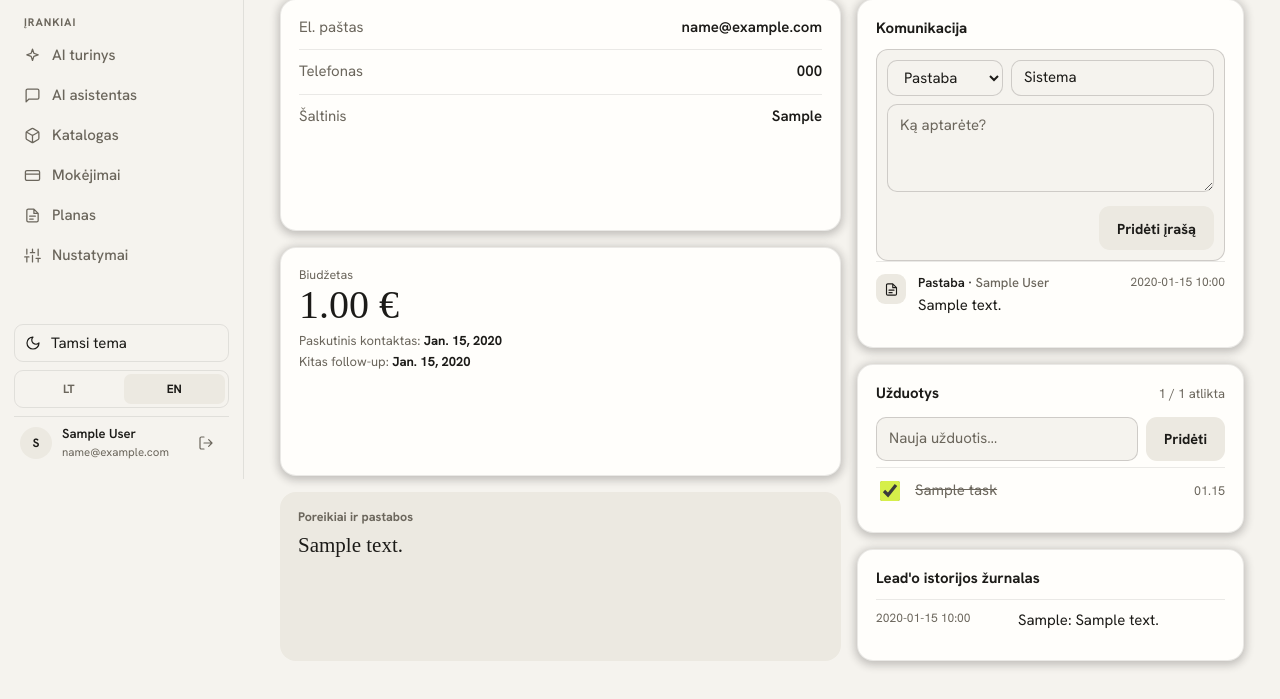
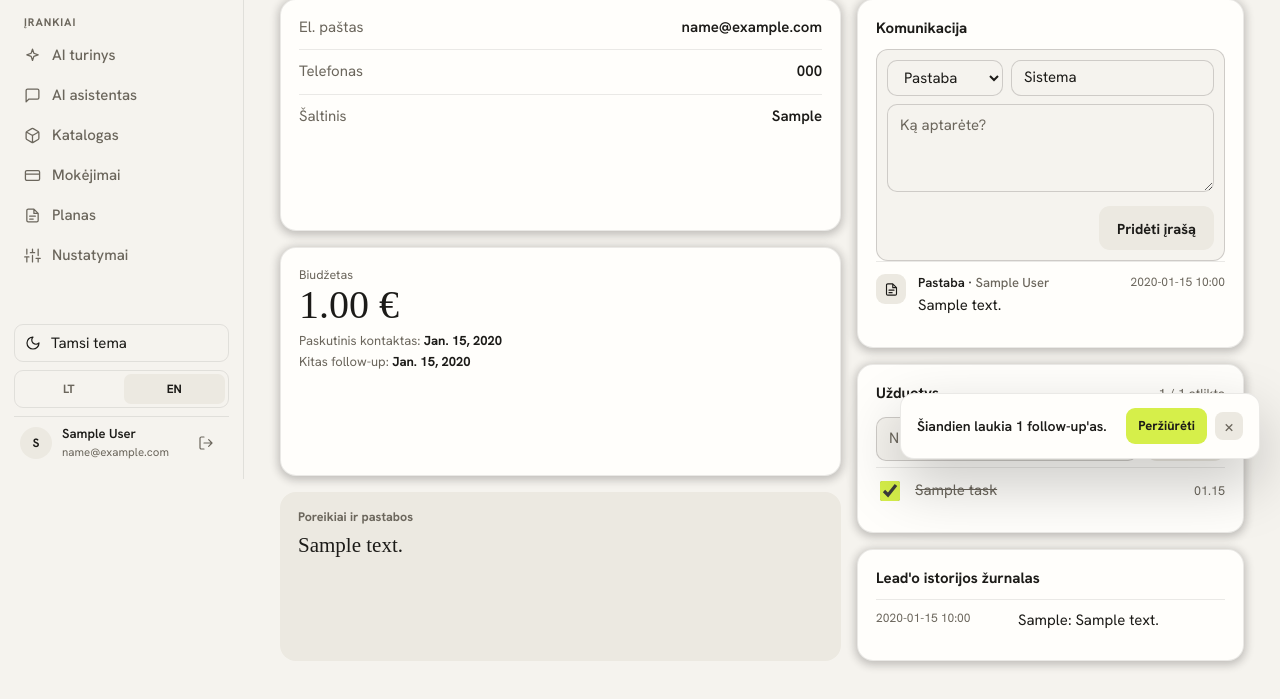
Before and after one commit to Rychard-hub/djangonote-crm, a Django app: page /leads/1/ in a window 1280 px wide. Shown: the part 321-1020 px from the top of the page. Run offline with Django 5.2, Linux system fonts and the light colour scheme; a user stored in the database is signed in; tables that the repository leaves empty hold one stand-in row (values such as "Sample post"); parts of the project's set-up code (start-up, migrations or seed data) failed here and were passed over; some web fonts are replaced.

Commit message:
Add follow-up reminder toast with HTMX polling
Polls GET /followups/toast/ every 30s from base.html; the view returns
a small toast partial whenever the user has leads due today or overdue
(same definition as the dashboard's "due_today"), and an empty response
otherwise. Dismissing a toast records the currently-due lead ids in the
session so the same batch doesn't reappear on the next poll, but a
newly-due lead still triggers a fresh toast. Reuses the existing LT/EN
"Šiandien laukia N follow-up'ai/-as" catalog strings from the i18n work.

Co-Authored-By: Claude Sonnet 5 <noreply@anthropic.com>

```diff
--- a/crm/static/crm/css/theme.css
+++ b/crm/static/crm/css/theme.css
@@ -313,6 +313,14 @@ table.bn-table { width: 100%; border-collapse: collapse; min-width: 720px; }
 .bn-error-slot { padding: 10px 12px; border-radius: 10px; background: var(--danger-bg); color: var(--danger); font-size: 13px; font-weight: 600; }
 .bn-success-slot { padding: 10px 12px; border-radius: 10px; background: var(--success-bg); color: var(--success); font-size: 13px; font-weight: 600; }
 
+.bn-toast-container { position: fixed; z-index: 60; bottom: 20px; right: 20px; left: auto; width: 100%; max-width: 360px; pointer-events: none; }
+@media (max-width: 780px) { .bn-toast-container { left: 16px; right: 16px; bottom: 86px; max-width: none; } }
+.bn-toast { pointer-events: auto; display: flex; align-items: center; gap: 12px; padding: 14px 16px; background: var(--surface); border: 1px solid var(--line); border-radius: 14px; box-shadow: var(--shadow-pop); animation: bn-toast-in .25s ease; }
+.bn-toast-body { flex: 1; font-weight: 600; font-size: 14px; }
+.bn-toast-actions { display: flex; align-items: center; gap: 8px; }
+.bn-toast-close { width: 28px; height: 28px; border: 0; border-radius: 8px; background: var(--sunk); color: var(--mut); font-size: 18px; line-height: 1; cursor: pointer; display: grid; place-items: center; }
+@keyframes bn-toast-in { from { opacity: 0; transform: translateY(8px); } to { opacity: 1; transform: translateY(0); } }
+
 /* ---------- auth ---------- */
 .bn-auth-shell { min-height: 100vh; display: grid; grid-template-columns: minmax(0, 1.1fr) minmax(0, 1fr); }
 @media (max-width: 900px) { .bn-auth-shell { grid-template-columns: minmax(0, 1fr); } }
--- a/crm/templates/crm/base.html
+++ b/crm/templates/crm/base.html
@@ -19,6 +19,8 @@
 </head>
 <body hx-headers='{"X-CSRFToken": "{{ csrf_token }}"}'>
 <div id="modal"></div>
+<div id="followup-toast-container" class="bn-toast-container"
+     hx-get="{% url 'followup-toast' %}" hx-trigger="load, every 30s" hx-swap="innerHTML"></div>
 
 <div class="bn-shell">
   <aside class="bn-sidebar">
--- /dev/null
+++ b/crm/templates/crm/partials/_followup_toast.html
@@ -0,0 +1,15 @@
+{% load i18n %}
+<div class="bn-toast" role="status">
+    <div class="bn-toast-body">
+        {% if count == 1 %}
+            {% blocktranslate with counter=count %}Šiandien laukia {{ counter }} follow-up'as.{% endblocktranslate %}
+        {% else %}
+            {% blocktranslate with counter=count %}Šiandien laukia {{ counter }} follow-up'ai.{% endblocktranslate %}
+        {% endif %}
+    </div>
+    <div class="bn-toast-actions">
+        <a href="{% url 'followup-list' %}?filter=today" class="bn-btn bn-btn-sm bn-btn-primary">{% translate "Peržiūrėti" %}</a>
+        <button type="button" class="bn-toast-close" aria-label="{% translate 'Uždaryti' %}"
+                hx-post="{% url 'followup-toast-dismiss' %}" hx-target="#followup-toast-container" hx-swap="innerHTML">&times;</button>
+    </div>
+</div>
--- a/crm/views.py
+++ b/crm/views.py
@@ -202,6 +202,37 @@ def followup_list_view(request):
     if request.headers.get('HX-Request'):
         return render(request, 'crm/partials/_followup_content.html', context)
     return render(request, 'crm/followup_list.html', context)
+
+
+FOLLOWUP_TOAST_SESSION_KEY = 'dismissed_followup_toast_lead_ids'
+
+
+def _due_followup_leads(user):
+    today = timezone.localdate()
+    return Lead.objects.filter(
+        organization=get_organization(user),
+        next_follow_up__lte=today,
+    ).exclude(status__in=['won', 'lost']).order_by('next_follow_up')
+
+
+@login_required(login_url='login')
+def followup_toast_view(request):
+    dismissed_ids = set(request.session.get(FOLLOWUP_TOAST_SESSION_KEY, []))
+    due_leads = _due_followup_leads(request.user).exclude(pk__in=dismissed_ids)
+    count = due_leads.count()
+    if count == 0:
+        return HttpResponse('')
+    return render(request, 'crm/partials/_followup_toast.html', {'count': count})
+
+
+@login_required(login_url='login')
+def followup_toast_dismiss_view(request):
+    if request.method == 'POST':
+        due_ids = list(_due_followup_leads(request.user).values_list('pk', flat=True))
+        dismissed_ids = set(request.session.get(FOLLOWUP_TOAST_SESSION_KEY, []))
+        dismissed_ids.update(due_ids)
+        request.session[FOLLOWUP_TOAST_SESSION_KEY] = list(dismissed_ids)
+    return HttpResponse('')
 
 
 PIPELINE_STAGES = Lead.STATUS_CHOICES
--- a/crm_project/urls.py
+++ b/crm_project/urls.py
@@ -22,6 +22,8 @@ from django.urls import path, include
 from crm.views import (
     dashboard_view,
     followup_list_view,
+    followup_toast_view,
+    followup_toast_dismiss_view,
     pipeline_view,
     settings_view,
     lead_comment_add_view,
@@ -59,6 +61,8 @@ urlpatterns = [
     path('password-reset/', password_reset_view, name='password-reset'),
     path('dashboard/', dashboard_view, name='dashboard'),
     path('followups/', followup_list_view, name='followup-list'),
+    path('followups/toast/', followup_toast_view, name='followup-toast'),
+    path('followups/toast/dismiss/', followup_toast_dismiss_view, name='followup-toast-dismiss'),
     path('pipeline/', pipeline_view, name='pipeline'),
     path('settings/', settings_view, name='settings'),
     path('leads/', lead_list_view, name='lead-list'),
```
